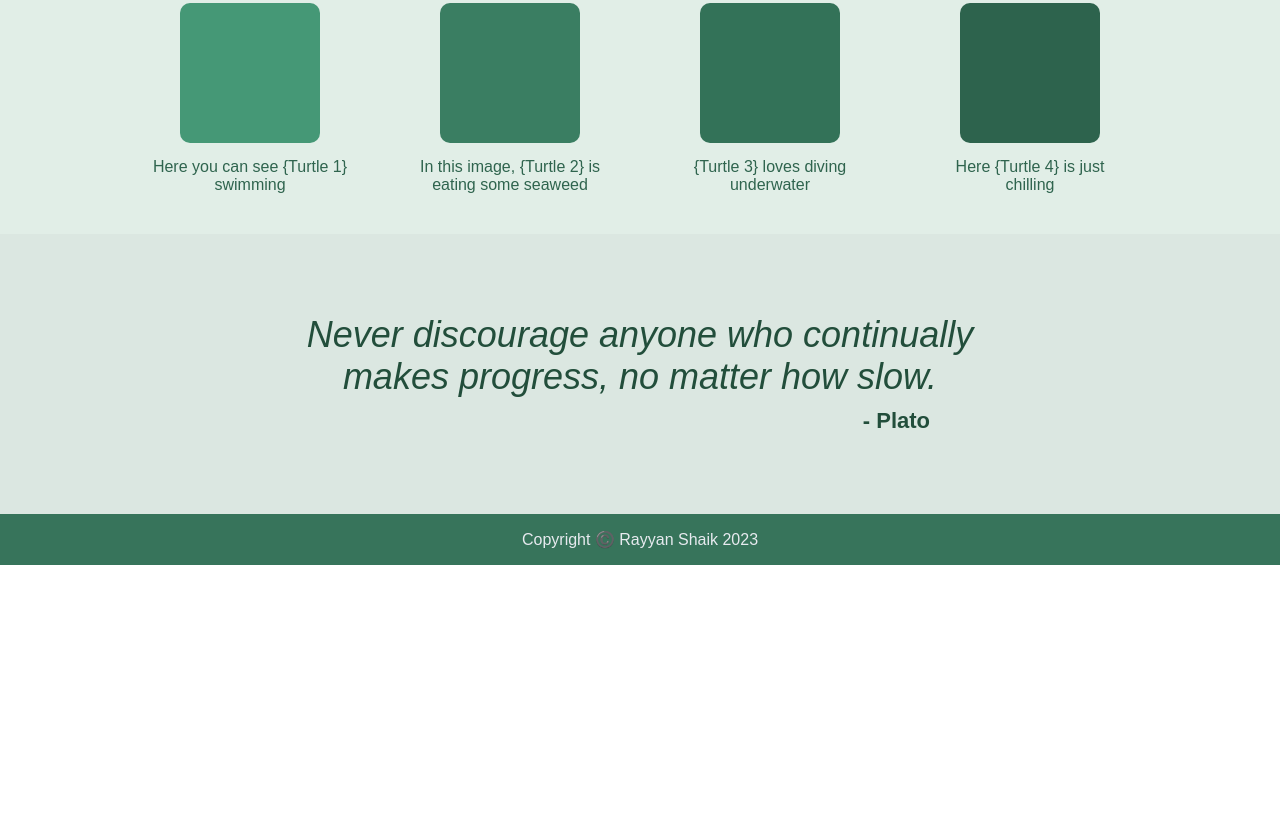
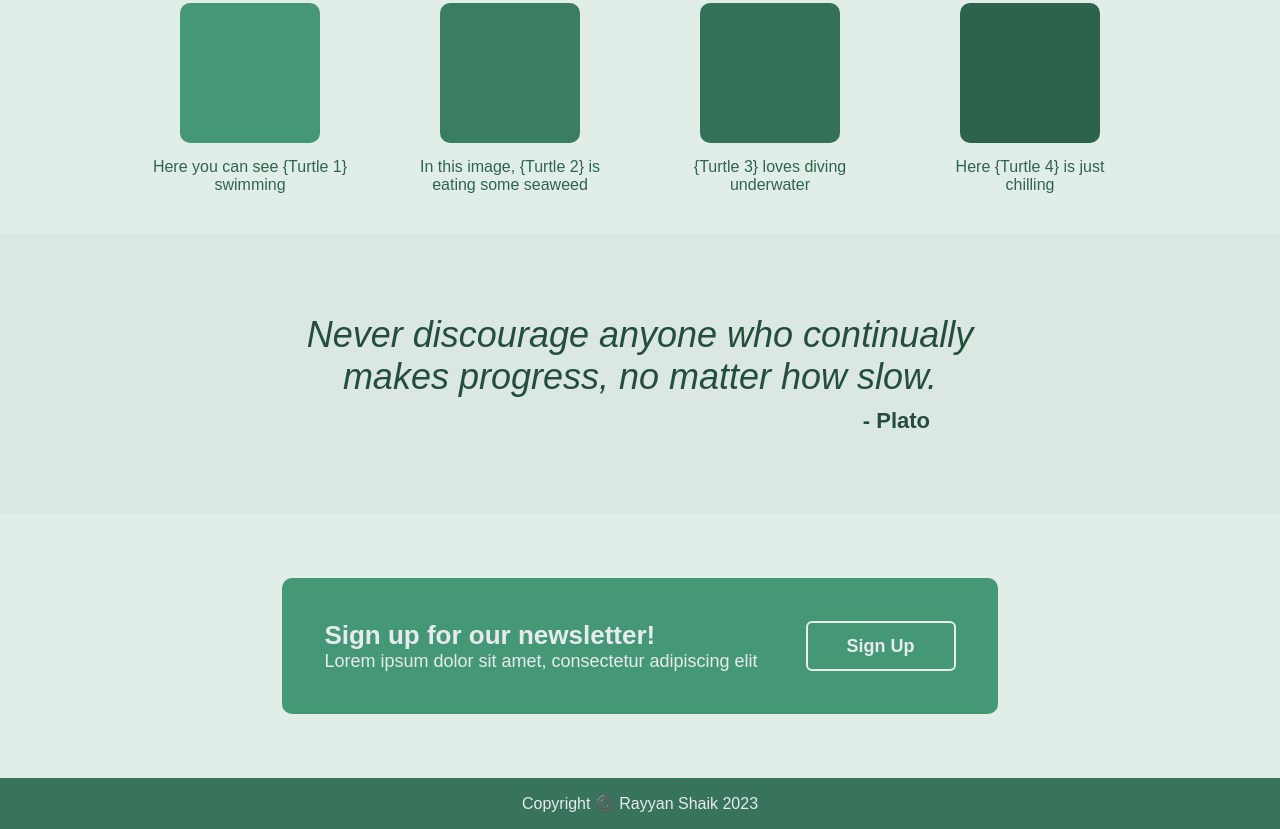
Before and after one commit to rayyanshaik2022/landing-page-odin, a plain HTML site: page index.html in a window 1280 px wide. Shown: the part 683-1512 px from the top of the page. Before the commit the page ends 1248 px from the top, so only its background shows below. Drawn offline with Linux system fonts and the light colour scheme.

Commit message:
Complete landing page

```diff
--- a/index.html
+++ b/index.html
@@ -61,6 +61,16 @@
 
         </div>
 
+        <div class="content-area-newsletter">
+            <div class="card">
+                <div class="card-text">
+                    <p class="card-header">Sign up for our newsletter!</p>
+                    <p class="card-p">Lorem ipsum dolor sit amet, consectetur adipiscing elit</p>
+                </div>
+                <button class="card-button">Sign Up</button>
+            </div>
+        </div>
+
     </div>
 
     <div class="footer">
--- a/styles.css
+++ b/styles.css
@@ -4,9 +4,10 @@
 }
 
 body {
+  overscroll-behavior-y: none;
   display: flex;
   flex-direction: column;
-    font-family:  arial;
+  font-family: arial;
 }
 
 ul {
@@ -16,12 +17,11 @@ ul {
 
   display: flex;
   gap: 64px;
-
 }
 
 a {
   font-size: 18px;
-    color: #E7EAEF;
+  color: #e7eaef;
   text-decoration: none;
 }
 
@@ -30,8 +30,8 @@ img {
 }
 
 .primary-color {
-    background: #37745B;
-    color: #E7EAEF;
+  background: #37745b;
+  color: #e7eaef;
 }
 
 .header {
@@ -41,7 +41,7 @@ img {
 
   gap: 64px;
 
-    background-color: #37745B;
+  background-color: #37745b;
   padding: 32px 156px;
 }
 
@@ -50,9 +50,9 @@ img {
   align-items: center;
   justify-content: center;
 
-    background-color: #37745B;
+  background-color: #37745b;
   padding: 16px;
-    color: #E7EAEF;
+  color: #e7eaef;
 }
 
 .logo-text {
@@ -68,12 +68,12 @@ img {
   flex-wrap: wrap;
 }
 
-.intro>h1 {
+.intro > h1 {
   margin-bottom: 18px;
   flex-grow: 1;
 }
 
-.intro>p {
+.intro > p {
   font-size: 18px;
   max-width: 500px;
   margin-bottom: 18px;
@@ -120,8 +120,7 @@ img {
   gap: 60px;
 }
 
-
-.content-area-tiles>h2 {
+.content-area-tiles > h2 {
   font-size: 25px;
 }
 
@@ -185,10 +184,56 @@ img {
 }
 
 .quote-container > p {
-
   text-align: right;
   font-size: 22px;
   font-weight: 600;
   margin-right: 60px;
+}
 
+.content-area-newsletter {
+  background-color: #e1eee7;
+  display: flex;
+  justify-content: center;
+  align-items: center;
+  padding: 64px;
 }
+
+.card {
+    padding: 42px;
+    border-radius: 10px;
+    background-color: #459876;
+
+    display: flex;
+    flex-wrap: wrap;
+    justify-content: end;
+    align-items: center;
+    gap: 48px;
+}
+
+.card-text {
+    color: #e7eaef;
+}
+
+.card-header {
+    font-size: 26px;
+    font-weight: 700;
+}
+
+.card-p {
+    font-size: 18px;
+}
+
+.card-button {
+    width: 150px;
+    height: 50px;
+
+    border-width: 2px;
+    border-radius: 6px;
+    border-color: #e7eaef;
+    background-color: #00000000;
+    border-style: solid;
+
+    color: #e7eaef;
+    font-size: 18px;
+    font-weight: 600;
+}
```
Lines whose indentation alone changed are shown as unchanged.
